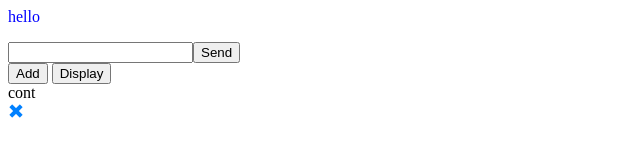
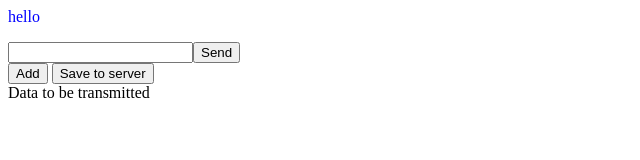
Before and after one commit to breeze1990/web_tut, a website: page client/comments.html in a window 1280 px wide. Shown: the whole page, without its empty margins (0-640 px from the left). Drawn offline with nearby package versions, Linux system fonts and the light colour scheme; no server answers.

Commit message:
update description

```diff
--- a/client/comments.html
+++ b/client/comments.html
@@ -40,7 +40,7 @@
         --><div class="btn btn-norm" onclick="hide_conf()"><p>close</p></div>
     </div>
     <button type="button" onclick="add()">Add</button>
-    <button type="button" onclick="output()">Display</button>
+    <button type="button" onclick="output()">Save to server</button>
     <div id="pal" onclick="showcolor()">color<br>
         R:<input type="range" id="rcp" value="0" min=0 max=255 onmouseup="showcolor()"   onmousemove="move_stop_prop(event)">
             <label id='rval'>0</label><br>
@@ -49,7 +49,7 @@
         B:<input type="range" id="bcp" value="255" min=0 max=255 onmouseup="showcolor()" onmousemove="move_stop_prop(event)">
             <label id='bval'>255</label><br>
     </div>
-    <div id="output">cont</div>
-    <span class="icon icon-remove"></span>
+    <div id="output">Data to be transmitted</div>
+    <!--<span class="icon icon-remove"></span>-->
 </body>
 </html>
```
Also changed, not shown: 1 other file.
